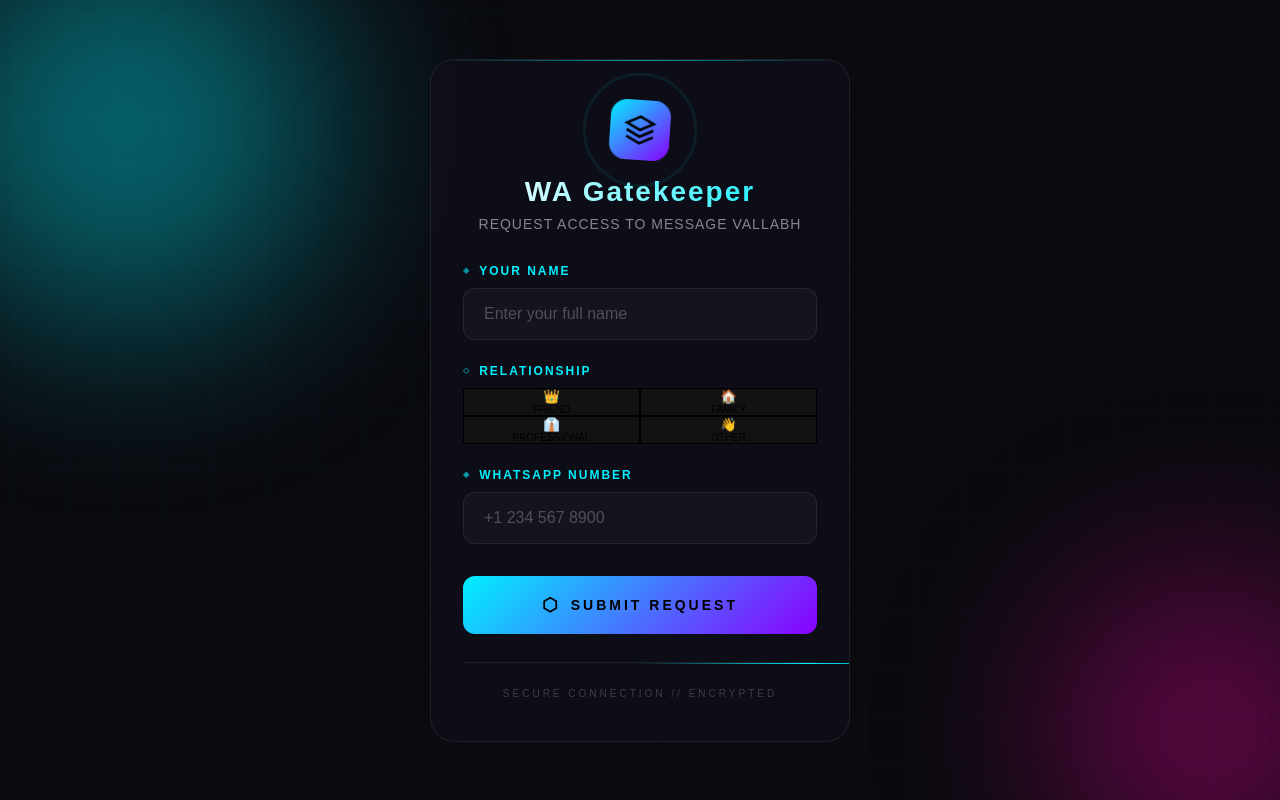
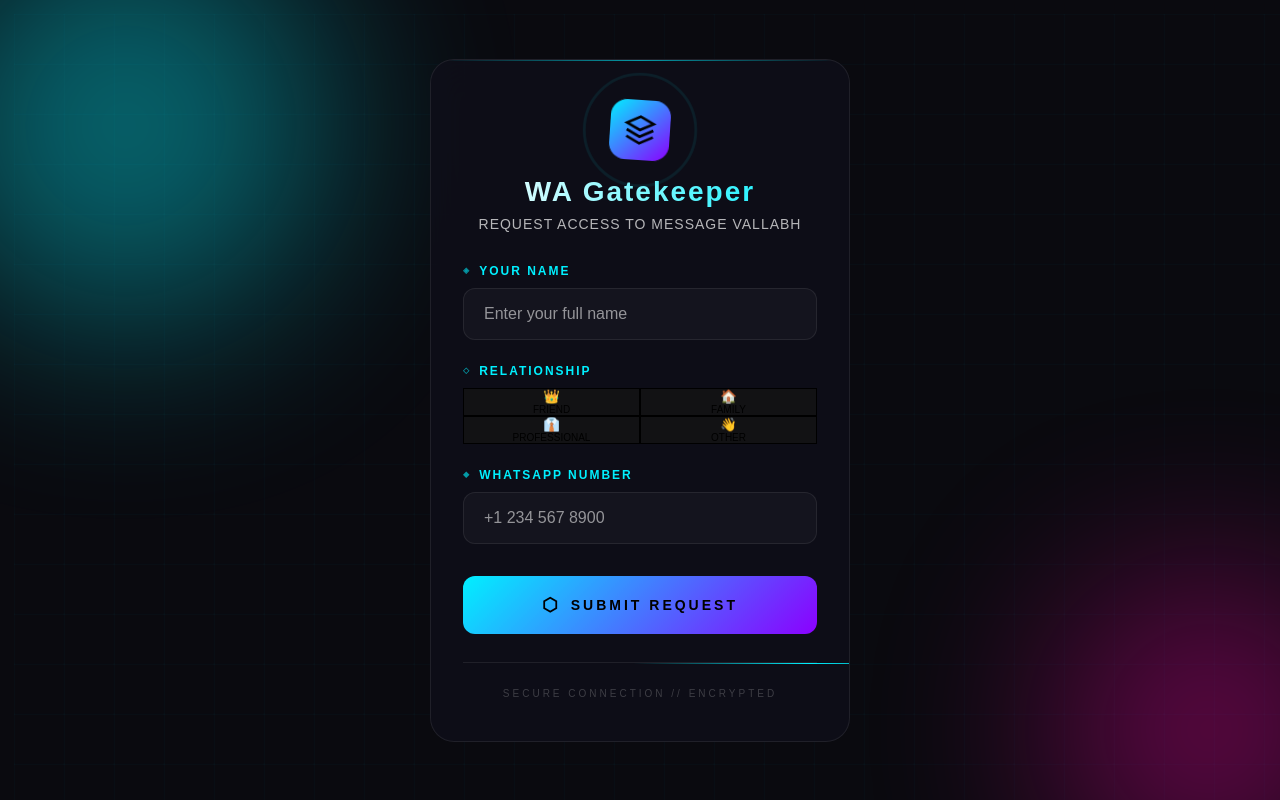
Before and after one commit to vallabh2504/WA-Onboarding, a React (Vite) app: page / in a window 1280 px wide. Built offline with nearby package versions, Linux system fonts and the light colour scheme.

Commit message:
UI: Improved text contrast and readability

```diff
--- a/src/index.css
+++ b/src/index.css
@@ -191,7 +191,7 @@ body {
 
 .subtitle {
   font-size: 14px;
-  color: rgba(255, 255, 255, 0.5);
+  color: rgba(255, 255, 255, 0.7);
   letter-spacing: 1px;
   text-transform: uppercase;
 }
@@ -243,7 +243,7 @@ body {
 }
 
 .cyber-input::placeholder {
-  color: rgba(255, 255, 255, 0.25);
+  color: rgba(255, 255, 255, 0.55);
 }
 
 .cyber-input:focus {
```
